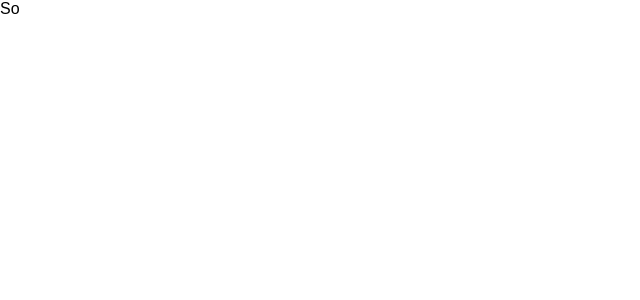
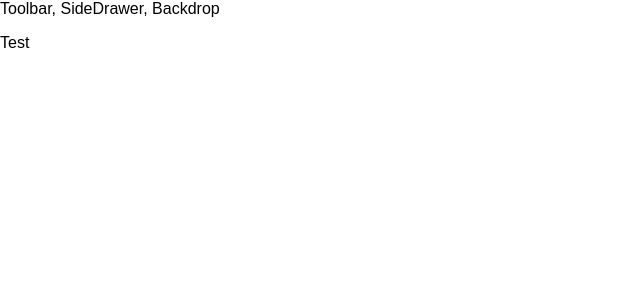
Before and after one commit to TanyaSashyna/burger-app, a React (Create React App) app: page / in a window 1280 px wide. Shown: the top 300 px of the page, without its empty margins (0-640 px from the left). Built offline with nearby package versions, Linux system fonts and the light colour scheme.

Commit message:
created Layout

```diff
--- a/public/index.html
+++ b/public/index.html
@@ -19,7 +19,8 @@
       work correctly both with client-side routing and a non-root public URL.
       Learn how to configure a non-root public URL by running `npm run build`.
     -->
-    <title>React App</title>
+    <link href="https://fonts.googleapis.com/css?family=Open+Sans:400,700&display=swap" rel="stylesheet">
+    <title>BurgerBuilder</title>
   </head>
   <body>
     <noscript>
--- a/src/App.css
+++ /dev/null
@@ -1,3 +0,0 @@
-.App {
-  text-align: center;
-}
--- a/src/App.js
+++ b/src/App.js
@@ -1,10 +1,15 @@
 import React, { Component } from 'react';
-import './App.css';
+
+import Layout from './components/Layout/Layout';
 
 class App extends Component {
   render() {
     return (
-      <div>So</div>
+      <div>
+        <Layout>
+          <p>Test</p>
+        </Layout>
+      </div>
     );
   }
 }
--- /dev/null
+++ b/src/components/Layout/Layout.js
@@ -0,0 +1,16 @@
+import React from 'react';
+
+import Aux from '../../hoc/Aux';
+
+const layout = props => (
+    <Aux>
+        <div>
+            Toolbar, SideDrawer, Backdrop
+        </div>
+        <main>
+            {props.children}
+        </main>
+    </Aux>
+);
+
+export default layout;
--- /dev/null
+++ b/src/hoc/Aux.js
@@ -0,0 +1,3 @@
+const aux = props => props.children;
+
+export default aux;
```
